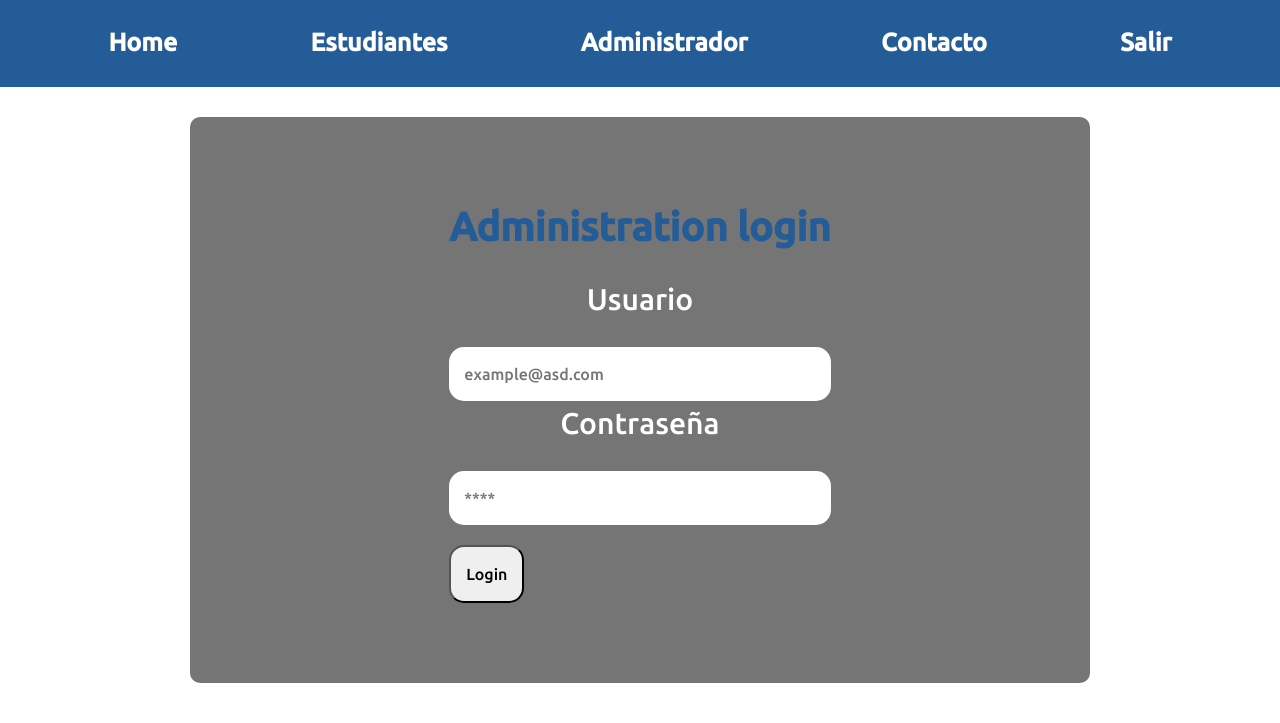
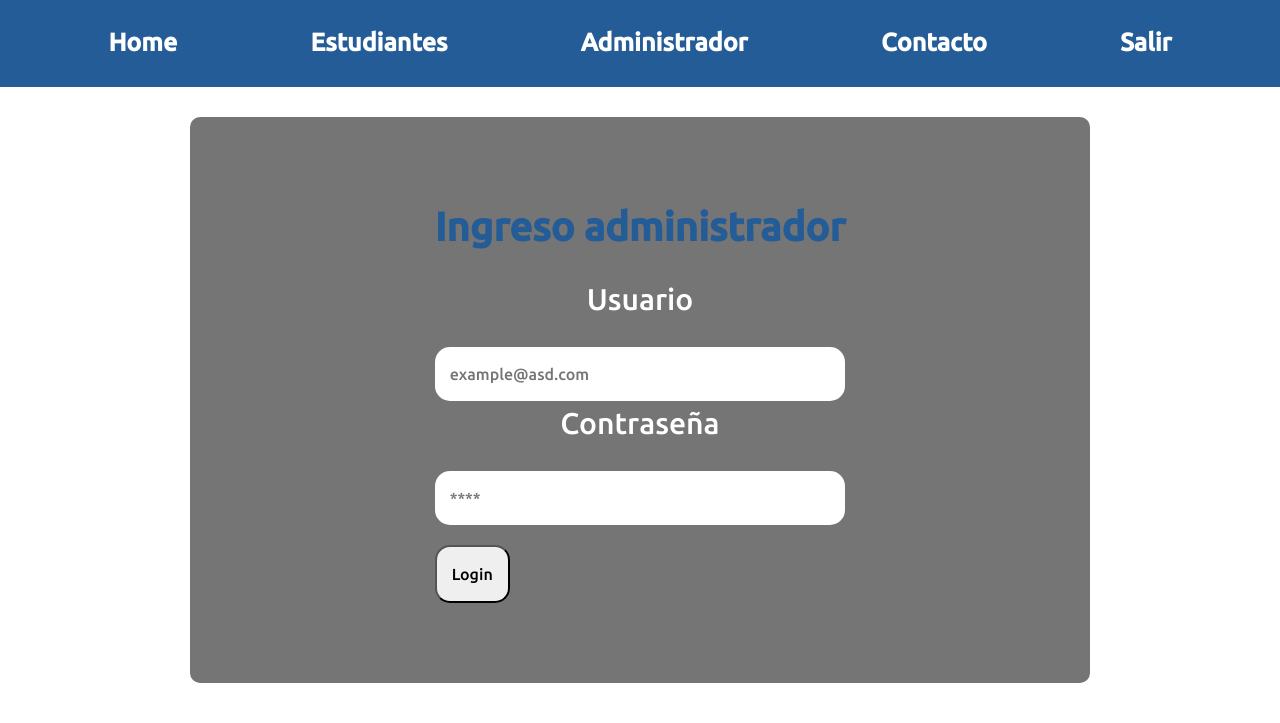
Before and after one commit to locusaa1/tpFinal_laboratorioIV, a PHP site: template Views/AdminsLogin.php in a window 1280 px wide. Shown: the part 226-949 px from the top of the page. Run offline with PHP 8.4, Linux system fonts and the light colour scheme; the template is opened without the code that fills it, so the values that code supplies are empty; some libraries are stand-ins or nearby versions.

Commit message:
correction

```diff
--- a/Views/AdminsLogin.php
+++ b/Views/AdminsLogin.php
@@ -7,7 +7,7 @@ require_once('nav.php');
 
 <form action="<?php echo FRONT_ROOT ?>Admin/Login" method="post" class="loginForm">
     <div class="loginContainer">
-        <legend>Administration login</legend>
+        <legend>Ingreso administrador</legend>
         <label for="username">Usuario</label>
         <input type="text" name="username" class="inputUsername" placeholder="example@asd.com" required>
         <label for="password">Contraseña</label>
```
